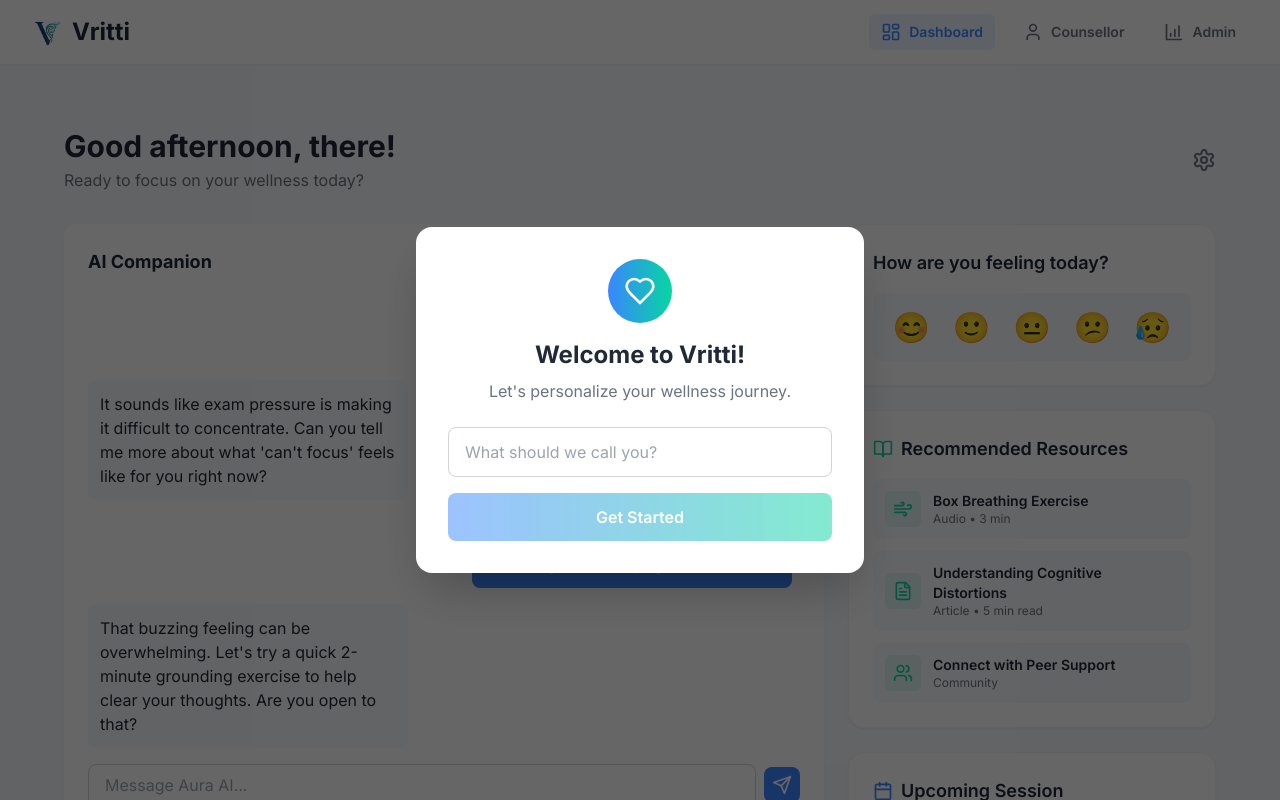
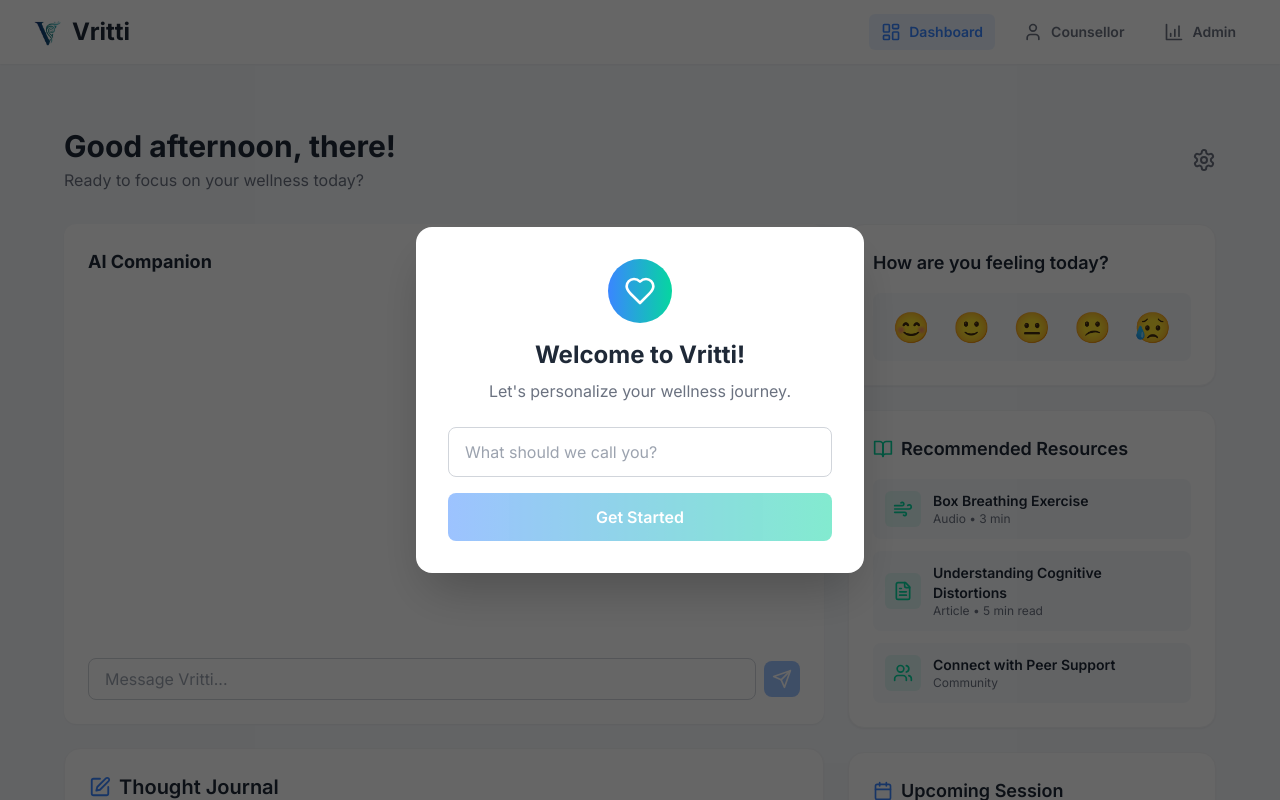
Before and after one commit to rachitst/sih-2025, a React (Vite) app: page /dashboard in a window 1280 px wide. Shown: the top 800 px of the page. Built offline with nearby package versions, Linux system fonts and the light colour scheme.

Commit message:
Gemini Call Added

```diff
--- a/src/components/AIChat.tsx
+++ b/src/components/AIChat.tsx
@@ -1,42 +1,114 @@
 import { Send } from 'lucide-react';
+import { useState } from 'react';
+
+interface Message {
+  content: string;
+  isUser: boolean;
+}
 
 const AIChat = () => {
+  const [messages, setMessages] = useState<Message[]>([]);
+  const [inputMessage, setInputMessage] = useState('');
+  const [isLoading, setIsLoading] = useState(false);
+
+  const sendMessage = async () => {
+    if (!inputMessage.trim()) return;
+
+    const userMessage = { content: inputMessage, isUser: true };
+    setMessages(prev => [...prev, userMessage]);
+    setInputMessage('');
+    setIsLoading(true);
+
+    try {
+      const apiKey = "AIzaSyDCcSs9sHJyk4GXvyQWQOLO3woa5Co5PZU";
+      if (!apiKey) {
+        throw new Error("GEMINI_API_KEY is not set in the environment variables.");
+      }
+
+      const apiUrl = `https://generativelanguage.googleapis.com/v1beta/models/gemini-2.0-flash:generateContent?key=${apiKey}`;
+
+      const prompt = `
+        You are Vritti, an AI therapist and counselor focused on student mental health and well-being.
+        Your role is to provide empathetic, supportive responses while helping students manage their
+        mental health, academic stress, and personal development.
+
+        User message: ${inputMessage}
+      `;
+
+      const response = await fetch(apiUrl, {
+        method: 'POST',
+        headers: {
+          'Content-Type': 'application/json',
+        },
+        body: JSON.stringify({
+          contents: [{
+            parts: [{
+              text: prompt
+            }]
+          }]
+        })
+      });
+
+      const data = await response.json();
+      const aiResponse = data.candidates[0].content.parts[0].text;
+
+      setMessages(prev => [...prev, { content: aiResponse, isUser: false }]);
+    } catch (error) {
+      console.error('Error calling Gemini API:', error);
+      setMessages(prev => [...prev, {
+        content: "I apologize, but I'm having trouble connecting right now. Please try again in a moment.",
+        isUser: false
+      }]);
+    } finally {
+      setIsLoading(false);
+    }
+  };
+
+  const handleKeyPress = (e: React.KeyboardEvent<HTMLInputElement>) => {
+    if (e.key === 'Enter' && !e.shiftKey) {
+      e.preventDefault();
+      sendMessage();
+    }
+  };
+
   return (
-    <div className="bg-white p-6 rounded-xl shadow-sm flex flex-col h-full">
+    <div className="bg-white p-6 rounded-xl shadow-sm flex flex-col h-[500px]">
       <h3 className="text-lg font-bold text-neutral-dark mb-4">AI Companion</h3>
       <div className="flex-grow space-y-4 overflow-y-auto pr-2">
-        {/* Student Message */}
-        <div className="flex justify-end">
-          <div className="bg-primary text-white p-3 rounded-lg max-w-xs">
-            I'm so stressed about my exams, I can't focus.
+        {messages.map((message, index) => (
+          <div key={index} className={`flex ${message.isUser ? 'justify-end' : 'justify-start'}`}>
+            <div className={`${
+              message.isUser
+                ? 'bg-primary text-white'
+                : 'bg-neutral-light text-neutral-dark'
+              } p-3 rounded-lg max-w-xs`}>
+              {message.content}
+            </div>
           </div>
-        </div>
-        {/* AI Message */}
-        <div className="flex justify-start">
-          <div className="bg-neutral-light text-neutral-dark p-3 rounded-lg max-w-xs">
-            It sounds like exam pressure is making it difficult to concentrate. Can you tell me more about what 'can't focus' feels like for you right now?
+        ))}
+        {isLoading && (
+          <div className="flex justify-start">
+            <div className="bg-neutral-light text-neutral-dark p-3 rounded-lg">
+              Typing...
+            </div>
           </div>
-        </div>
-        {/* Student Message */}
-        <div className="flex justify-end">
-          <div className="bg-primary text-white p-3 rounded-lg max-w-xs">
-            It's like my brain is buzzing and I keep rereading the same page.
-          </div>
-        </div>
-         {/* AI Message */}
-        <div className="flex justify-start">
-          <div className="bg-neutral-light text-neutral-dark p-3 rounded-lg max-w-xs">
-            That buzzing feeling can be overwhelming. Let's try a quick 2-minute grounding exercise to help clear your thoughts. Are you open to that?
-          </div>
-        </div>
+        )}
       </div>
       <div className="mt-4 flex items-center">
         <input
           type="text"
-          placeholder="Message Aura AI..."
+          value={inputMessage}
+          onChange={(e) => setInputMessage(e.target.value)}
+          onKeyPress={handleKeyPress}
+          placeholder="Message Vritti..."
           className="w-full px-4 py-2 border border-gray-300 rounded-lg focus:ring-2 focus:ring-primary focus:outline-none"
+          disabled={isLoading}
         />
-        <button className="ml-2 bg-primary text-white p-2 rounded-lg hover:bg-primary/90 transition-colors">
+        <button
+          onClick={sendMessage}
+          disabled={isLoading || !inputMessage.trim()}
+          className="ml-2 bg-primary text-white p-2 rounded-lg hover:bg-primary/90 transition-colors disabled:opacity-50 disabled:cursor-not-allowed"
+        >
           <Send className="h-5 w-5" />
         </button>
       </div>
```
